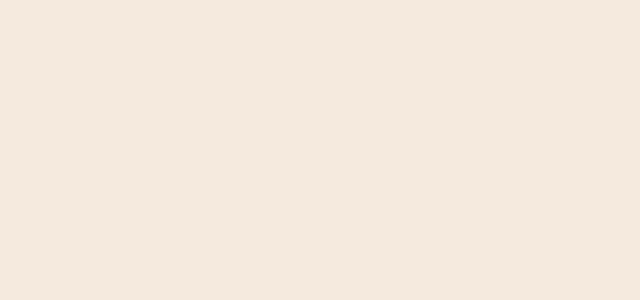
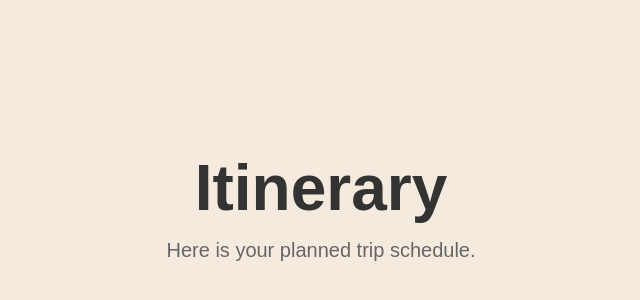
Before and after one commit to dale-34/Iter, a React (Create React App) app: page /my-itinerary in a window 1280 px wide. Before the commit this address had no page. Shown: the part 192-492 px from the top of the page, without its empty margins (319-959 px from the left). Built offline with nearby package versions, Linux system fonts and the light colour scheme.

Commit message:
Added submit button, routing, placeholder text, and loading animation to MyTrips/itinerary page

```diff
--- a/src/App.js
+++ b/src/App.js
@@ -3,6 +3,8 @@ import { BrowserRouter as Router, Routes, Route } from "react-router-dom";
 import "./index.css";
 import HomePage from "./pages/homePage.js";
 import TripPlanning from "./pages/TripPlanning.js";
+import { MyTrips } from "./pages/myTrips.js";
+
 
 function App() {
   return (
@@ -11,6 +13,7 @@ function App() {
         <Route path="/" element={<HomePage />} />
         <Route path="/HomePage" element={<HomePage />} />
         <Route path="/TripPlanning" element={<TripPlanning />} />
+        <Route path="/my-itinerary" element={<MyTrips />} />
 
       </Routes>
     </Router>
--- a/src/pages/TripPlanning.css
+++ b/src/pages/TripPlanning.css
@@ -143,6 +143,30 @@ p {
     color: #333;
 }
 
+/* Submit Button Container */
+.submit-container {
+    display: flex;
+    justify-content: center;
+    margin-top: 30px;
+}
+
+/* Submit Button Styling */
+.submit-button {
+    background: #007bff; /* Blue color */
+    color: white;
+    font-size: 18px;
+    padding: 12px 24px;
+    border: none;
+    border-radius: 6px;
+    text-decoration: none;
+    font-weight: bold;
+    transition: 0.3s ease-in-out;
+}
+
+.submit-button:hover {
+    background: #0056b3;
+}
+
 
 /* Responsive Styles */
 @media (max-width: 768px) {
--- a/src/pages/TripPlanning.js
+++ b/src/pages/TripPlanning.js
@@ -1,4 +1,5 @@
 import React from 'react';
+import { Link } from 'react-router-dom'; // Import Link for routing
 import { Header } from '../components/header';
 import './TripPlanning.css';
 import { CalendarComponent } from '../components/calendar';
@@ -7,44 +8,44 @@ import { HousingAccommodations } from '../components/housingAccomdations';
 import { Transportation } from '../components/Transportation';
 import { Destinations } from '../components/Destinations';
 
+
 const TripPlanning = () => {
-  return (
+return (
     <div className="trip-planning container">
         <Header />
 
         <h1 className="surveyTitle">Before we begin, let us know:</h1>
 
-        {/* Calendar Section */}
         <div className="question-container">
-            <h2 className="question-title">What dates do you plan on traveling?</h2>
+            <h2 className="question-title">What dates do you plan on travelling?</h2>
             <p className="question-subtitle">Select the dates you will be travelling on, with either fixed or flexible dates.</p>
             <CalendarComponent />
         </div>
 
-        {/* Budget Section */}
         <div className="question-container">
             <h2 className="question-title">What is your budget for this trip?</h2>
             <p className="question-subtitle">Choose the minimum and maximum amounts you're willing to spend.</p>
             <BudgetSlider />
         </div>
 
-        {/* Housing Section */}
         <div className="question-container">
             <HousingAccommodations />
         </div>
 
-        {/* Transportation Section */}
         <div className="question-container">
             <Transportation />
         </div>
 
-        {/* Destinations Section */}
         <div className="question-container">
             <h2 className="question-title">Where would you like to go?</h2>
             <Destinations />
         </div>
+
+        <div className="submit-container">
+            <Link to="/my-itinerary" className="submit-button">Submit</Link>
+        </div>
     </div>
-  );
+);
 };
 
 export default TripPlanning;
--- a/src/pages/homePage.js
+++ /dev/null
@@ -1,14 +0,0 @@
-import React from "react";
-import { Header } from "../components/header";
-import { HomeHero } from "../components/homeHero";
-
-const HomePage = () => {
-  return (
-    <div className="bg-[rgba(255,232,214,0.26)] flex flex-col overflow-hidden min-h-screen pb-[114px]">
-      <Header />
-      <HomeHero />
-    </div>
-  );
-};
-
-export default HomePage;
--- /dev/null
+++ b/src/pages/myTrips.css
@@ -0,0 +1,24 @@
+/* Centering the My Trips Page */
+.my-trip-container {
+    display: flex;
+    flex-direction: column;
+    justify-content: center;
+    align-items: center;
+    height: 100vh; /* Full page height */
+    background-color: #f5eade; /* Matching the theme */
+    text-align: center;
+}
+
+/* Large Header Title */
+.itinerary-title {
+    font-size: 64px;
+    font-weight: bold;
+    color: #333; /* Darker color for readability */
+    margin-bottom: 10px;
+}
+
+/* Subtitle Styling */
+.itinerary-subtitle {
+    font-size: 20px;
+    color: #666;
+}
--- /dev/null
+++ b/src/pages/myTrips.js
@@ -0,0 +1,33 @@
+import React, { useState, useEffect } from 'react';
+import './myTrips.css'; // Import the CSS file
+
+export const MyTrips = () => {
+  const [loading, setLoading] = useState(true);
+
+  // Simulate a loading effect (e.g., fetching itinerary data)
+  useEffect(() => {
+    setTimeout(() => {
+      setLoading(false);
+    }, 5000); // Show loading for 5 seconds
+  }, []);
+
+  return (
+    <div className="my-trip-container">
+      {loading ? (
+        <div className="loading-container">
+          <img
+            src="https://i.giphy.com/media/jAYUbVXgESSti/giphy.gif" // Infinite loading GIF
+            alt="Loading..."
+            className="loading-spinner"
+          />
+          <p className="loading-text">Loading your itinerary...</p>
+        </div>
+      ) : (
+        <>
+          <h1 className="itinerary-title">Itinerary</h1>
+          <p className="itinerary-subtitle">Here is your planned trip schedule.</p>
+        </>
+      )}
+    </div>
+  );
+};
```
